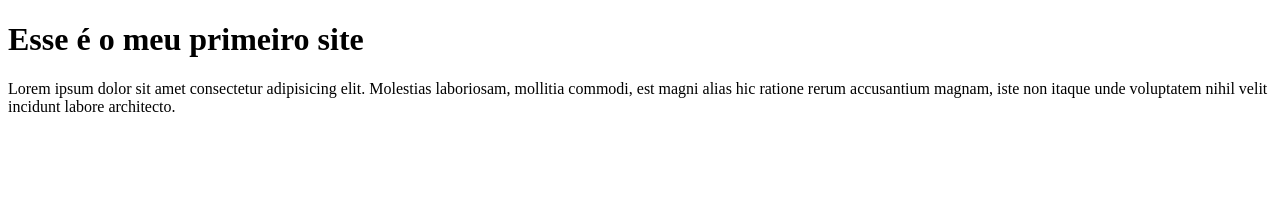
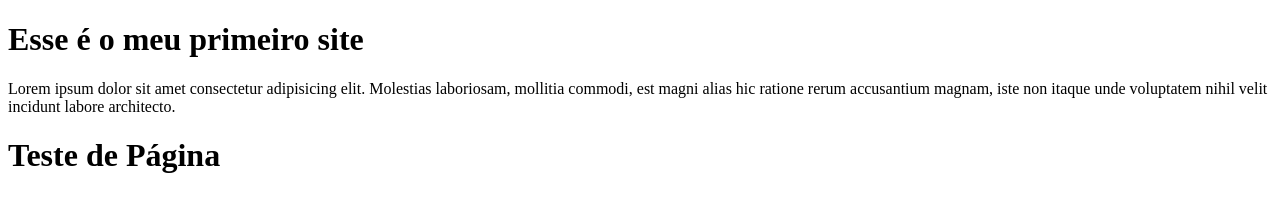
Before and after one commit to idkwhoistiffany/Aula1DaTurmaB, a plain HTML site: page index.html in a window 1280 px wide. Drawn offline with Linux system fonts and the light colour scheme.

Commit message:
Segunda atualização

```diff
--- a/index.html
+++ b/index.html
@@ -10,5 +10,9 @@
     <p>
        Lorem ipsum dolor sit amet consectetur adipisicing elit. Molestias laboriosam, mollitia commodi, est magni alias hic ratione rerum accusantium magnam, iste non itaque unde voluptatem nihil velit incidunt labore architecto.
     </p>
+
+    <h1>Teste de Página</h1>
+
+
 </body>
 </html>
```
